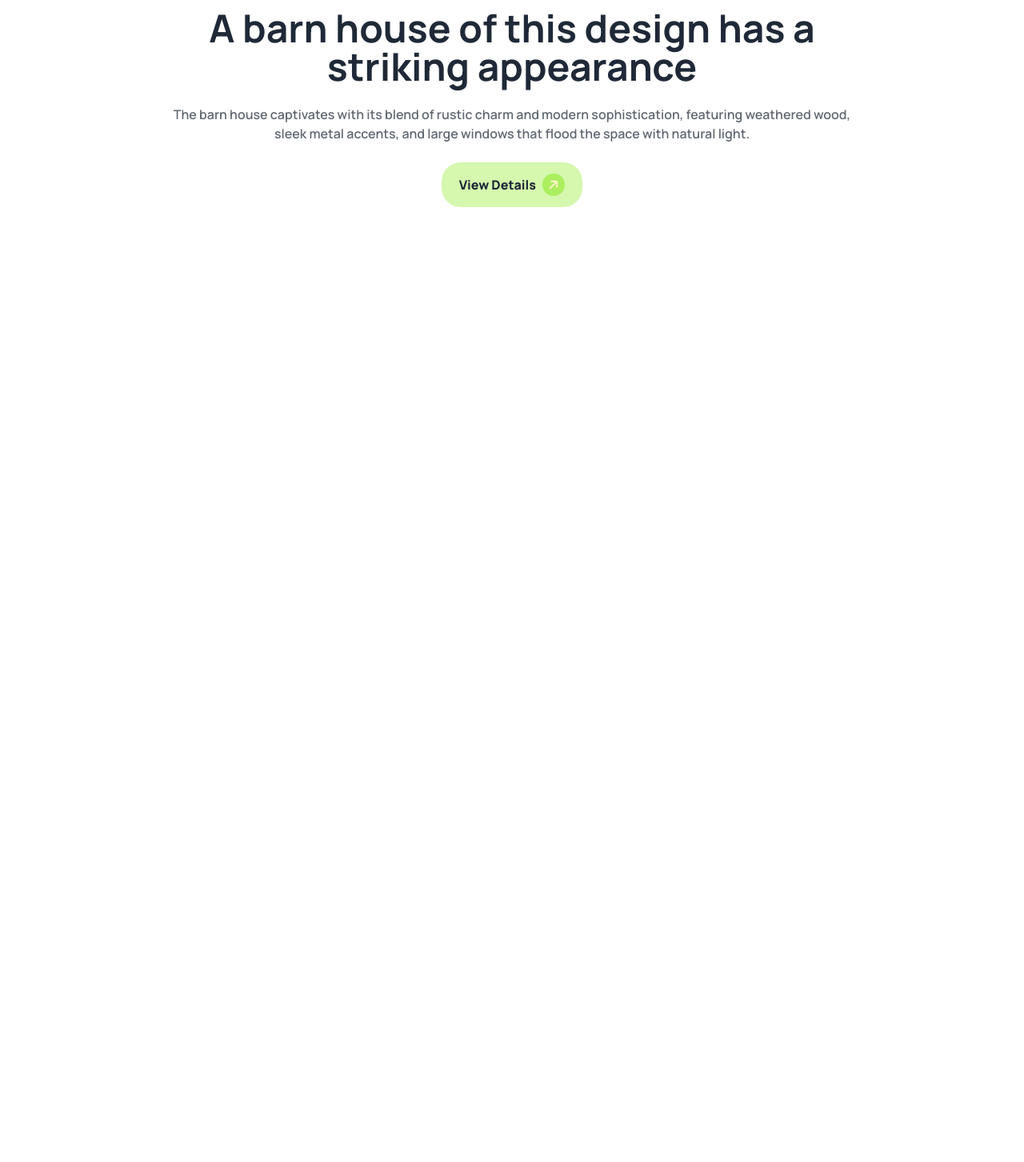
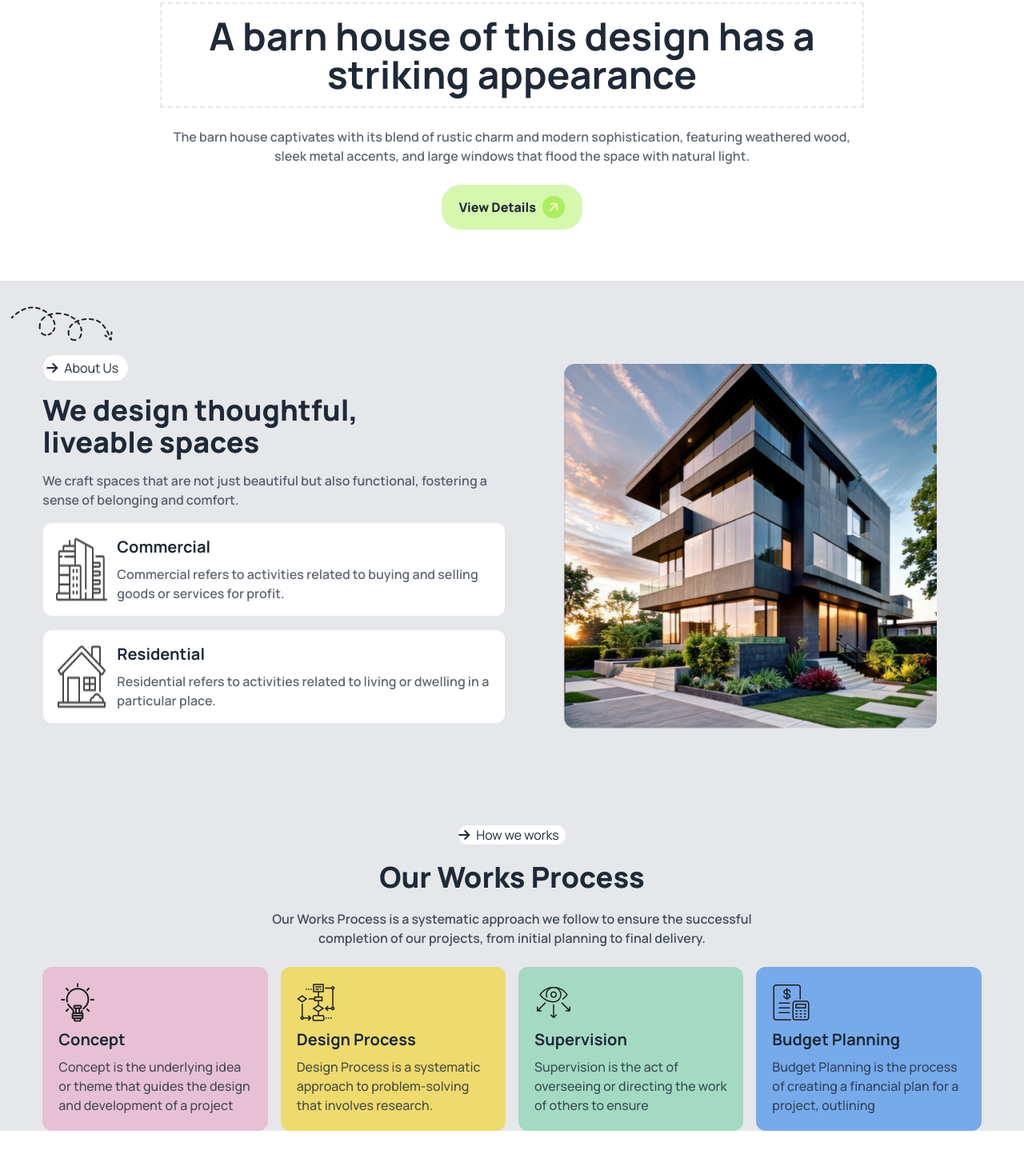
Before and after one commit to RaihanKabir277/B10A3-solution, a plain HTML site: page index.html in a window 1280 px wide. Shown: the part 499-1952 px from the top of the page at 80% size. Before the commit the page ends 800 px from the top, so only its background shows below. Drawn offline with nearby package versions, Linux system fonts and the light colour scheme.

Commit message:
thoughtfull design & work progress section added with full responsive

```diff
--- a/index.html
+++ b/index.html
@@ -28,6 +28,10 @@
                 clifford: '#da373d',
                 'color-primary': 'rgb(171, 239, 95)',
                 'color-second': 'rgba(171, 239, 95, 0.5)',
+                'color-third': 'rgb(231, 193, 211)',
+                'color-fourth': 'rgb(239, 218, 110)',
+                'color-fifth': 'rgb(164, 218, 195)',
+                'color-sixth': 'rgb(119, 170, 234)',
               }
             }
           }
@@ -96,8 +100,8 @@
             <img class="mx-auto" src="./images/banner.png" alt="">
          </div>
          <!-- text part -->
-         <div class="space-y-6 md:w-9/12 w-full text-center mx-auto">
-         <h1 class="md:text-5xl text-4xl font-bold pt-8 ">
+         <div class="mt-6 space-y-6 md:w-9/12 w-full text-center mx-auto">
+         <h1 class="md:text-5xl text-4xl font-bold  md:border-2 md:border-dashed md:p-4 ">
             A barn house of this design has a striking appearance</h1>
          <p class="opacity-70 font-semibold ">
             The barn house captivates with its blend of rustic charm and modern sophistication, featuring weathered wood, sleek metal accents, and large windows that flood the space with natural light.</p>
@@ -112,6 +116,89 @@
     <!-- banner ends here -->
   </header>
   <main>
+   <!-- thoughtful design starts here -->
+     <section class="my-16 ">
+       <div class="bg-gray-200">
+        <div class="grid grid-cols-1 md:grid-cols-2 gap-4 w-11/12 mx-auto">
+          <!-- left side -->
+           <div class="">
+           <div class="pt-8 hidden md:visible md:flex">
+            <img class=" relative -left-10 " src="./images/Vector.png" alt="">
+           </div>
+           <div class="">
+            <button class="border bg-white rounded-2xl p-1 mt-4 ml-36 md:ml-0">
+              <i class="fa-solid fa-arrow-right
+              "></i><span class="pl-2 pr-2">About Us</span></button>
+           <h4 class="md:text-4xl text-3xl font-extrabold mt-4 text-center md:text-left">We design thoughtful, <br> liveable spaces</h4>
+           <p class="opacity-70 font-semibold mt-4 text-center md:text-left">We craft spaces that are not just beautiful but also functional, fostering a sense of belonging and comfort.</p>
+           <!-- 1st card -->
+           <div class="flex space-x-3 border bg-white rounded-xl p-4 mt-4">
+            <img src="./images/commercial.png" alt="">
+            <div class="">
+              <h6 class="text-xl font-bold pb-2">Commercial</h6>
+              <p class="opacity-70 font-semibold">Commercial refers to activities related to buying and selling goods or services for profit.</p>
+            </div>
+           </div>
+           <!-- 2nd cad -->
+           <div class="flex space-x-3 border bg-white rounded-xl p-4 mt-4">
+            <img src="./images/residential.png" alt="">
+            <div class="">
+              <h6 class="text-xl font-bold pb-2">Residential</h6>
+              <p class="opacity-70 font-semibold">Residential refers to activities related to living or dwelling in a particular place.
+              </p>
+            </div>
+           </div>
+           </div>
+           </div>
+           <!-- right side -->
+            <div class="flex justify-center items-center md:mt-12">
+              <img class="md:p-14" src="./images/Rectangle.png" alt="">
+            </div>
+        </div>
+        <!-- thoughtful design ends here -->
+          <!-- work process starts here -->
+           <div class="mt-16 space-y-5">
+           <div class="text-center">
+            <button class="border bg-white rounded-2xl md:ml-0">
+              <i class="fa-solid fa-arrow-right
+              "></i><span class="pl-2 pr-2">How we works</span></button>
+           </div>
+           <h4 class="md:text-4xl text-2xl font-extrabold text-center ">Our Works Process</h4>
+           <p class="opacity-80 font-semibold max-w-screen-sm text-center mx-auto">
+            Our Works Process is a systematic approach we follow to ensure the successful completion of our projects, from initial planning to final delivery.</p>
+           </div>
+           <!-- four card styles here -->
+            <div class="grid grid-cols-1 md:grid-cols-4 gap-4 w-11/12 mx-auto mt-6">
+             <!-- card -1 -->
+              <div class="bg-color-third space-y-2 p-5 rounded-xl">
+               <img src="./images/concept.png" alt="">
+               <h6 class="text-xl font-bold">Concept</h6>
+               <p class="opacity-80 font-medium">
+                Concept is the underlying idea or theme that guides the design  and development of a project</p>
+              </div>
+              <!-- card  -2 -->
+              <div class="bg-color-fourth space-y-2 p-5 rounded-xl">
+                <img src="./images/flow-chart.png" alt="">
+                <h6 class="text-xl font-bold">Design Process</h6>
+                <p class="opacity-80 font-medium">Design Process is a systematic approach to problem-solving that involves research.</p>
+               </div>
+               <!-- card -3 -->
+               <div class="bg-color-fifth space-y-2 p-5 rounded-xl">
+                <img src="./images/vision.png" alt="">
+                <h6 class="text-xl font-bold">Supervision</h6>
+                <p class="opacity-80 font-medium">Supervision is the act of overseeing or directing the work of others to ensure </p>
+               </div>
+               <!-- card - 4 -->
+               <div class="bg-color-sixth space-y-2 p-5 rounded-xl">
+                <img src="./images/budget-planning.png" alt="">
+                <h6 class="text-xl font-bold">Budget Planning</h6>
+                <p class="opacity-80 font-medium">Budget Planning is the process of creating a financial plan for a project, outlining</p>
+               </div>
+            </div>
+            <!-- four card styles here -->
+           <!-- work process ends here -->
+       </div>
+     </section>
 
   </main>
   <footer>
```
